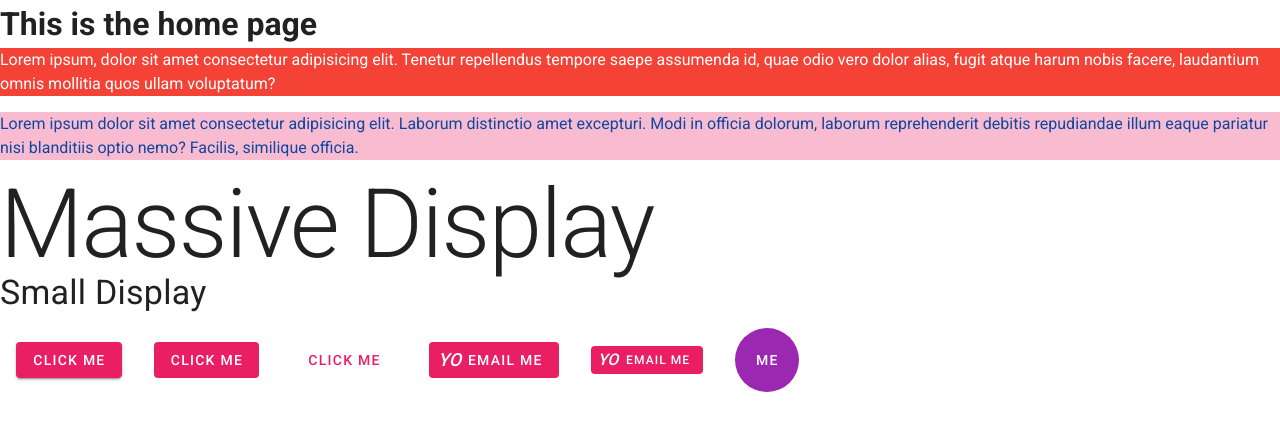
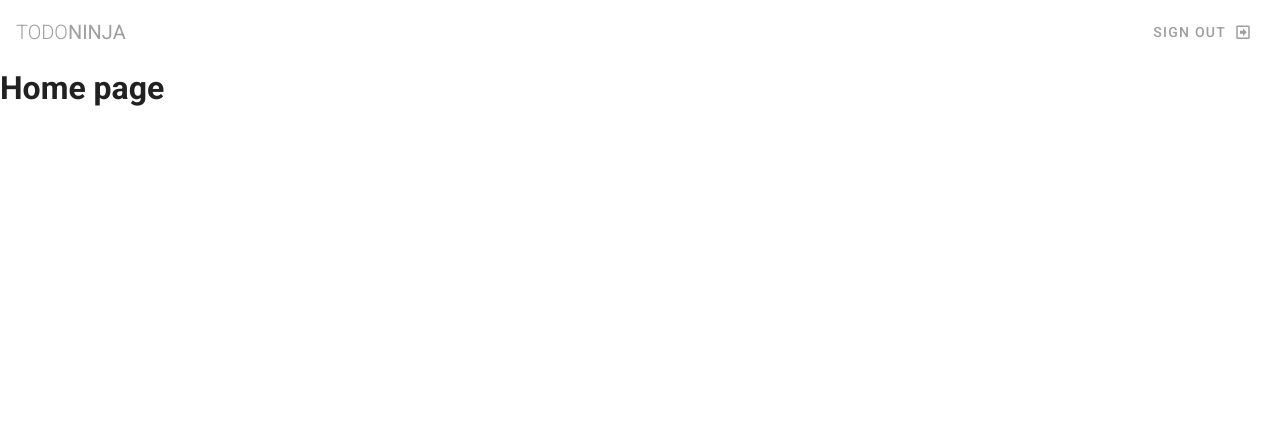
Before and after one commit to Nishant-Pall/Vuetify-todo, a Vue app: page / in a window 1280 px wide. Shown: the top 430 px of the page. Built offline with nearby package versions, Linux system fonts and the light colour scheme.

Commit message:
Create navbar

```diff
--- a/src/App.vue
+++ b/src/App.vue
@@ -1,5 +1,6 @@
 <template>
-	<v-app>
+	<v-app class="grey lighten-4">
+		<Navbar />
 		<v-main>
 			<router-view />
 		</v-main>
@@ -7,8 +8,13 @@
 </template>
 
 <script>
+import Navbar from "@/components/Navbar.vue";
+
 export default {
 	name: "App",
+	components: {
+		Navbar,
+	},
 
 	data: () => ({
 		//
--- /dev/null
+++ b/src/components/Navbar.vue
@@ -0,0 +1,19 @@
+<template>
+	<nav>
+		<v-toolbar flat>
+			<v-toolbar-title class="text-uppercase grey--text">
+				<span class="font-weight-light">Todo</span>
+				<span>Ninja</span>
+			</v-toolbar-title>
+			<v-spacer></v-spacer>
+			<v-btn text color="grey">
+				<span>Sign out</span>
+				<v-icon right>mdi-arrow-right-bold-box-outline</v-icon>
+			</v-btn>
+		</v-toolbar>
+	</nav>
+</template>
+<script>
+export default {};
+</script>
+<style scoped></style>
--- a/src/views/HomeView.vue
+++ b/src/views/HomeView.vue
@@ -1,6 +1,21 @@
+<!-- they don't work now apparently -->
 <template>
 	<div class="home">
-		<h1>This is the home page</h1>
+		<h1>Home page</h1>
+	</div>
+</template>
+
+<script>
+export default {};
+</script>
+
+<style scoped>
+button {
+	margin: 1rem;
+}
+</style>
+
+<!-- <h1>This is the home page</h1>
 		<p class="red white--text">
 			Lorem ipsum, dolor sit amet consectetur adipisicing elit. Tenetur
 			repellendus tempore saepe assumenda id, quae odio vero dolor alias,
@@ -21,29 +36,15 @@
 		<v-btn text color="pink">Click me</v-btn>
 
 		<v-btn depressed class="pink white--text">
-			<!-- they don't work now apparently -->
 			<v-icon left>YO</v-icon>
 			<span>email me</span>
 		</v-btn>
 
 		<v-btn depressed small class="pink white--text">
-			<!-- they don't work now apparently -->
 			<v-icon left small>YO</v-icon>
 			<span>email me</span>
 		</v-btn>
 
 		<v-btn depressed large class="white--text" color="purple" fab>
 			<span>me</span>
-		</v-btn>
-	</div>
-</template>
-
-<script>
-export default {};
-</script>
-
-<style scoped>
-button {
-	margin: 1rem;
-}
-</style>
+		</v-btn> -->
```
